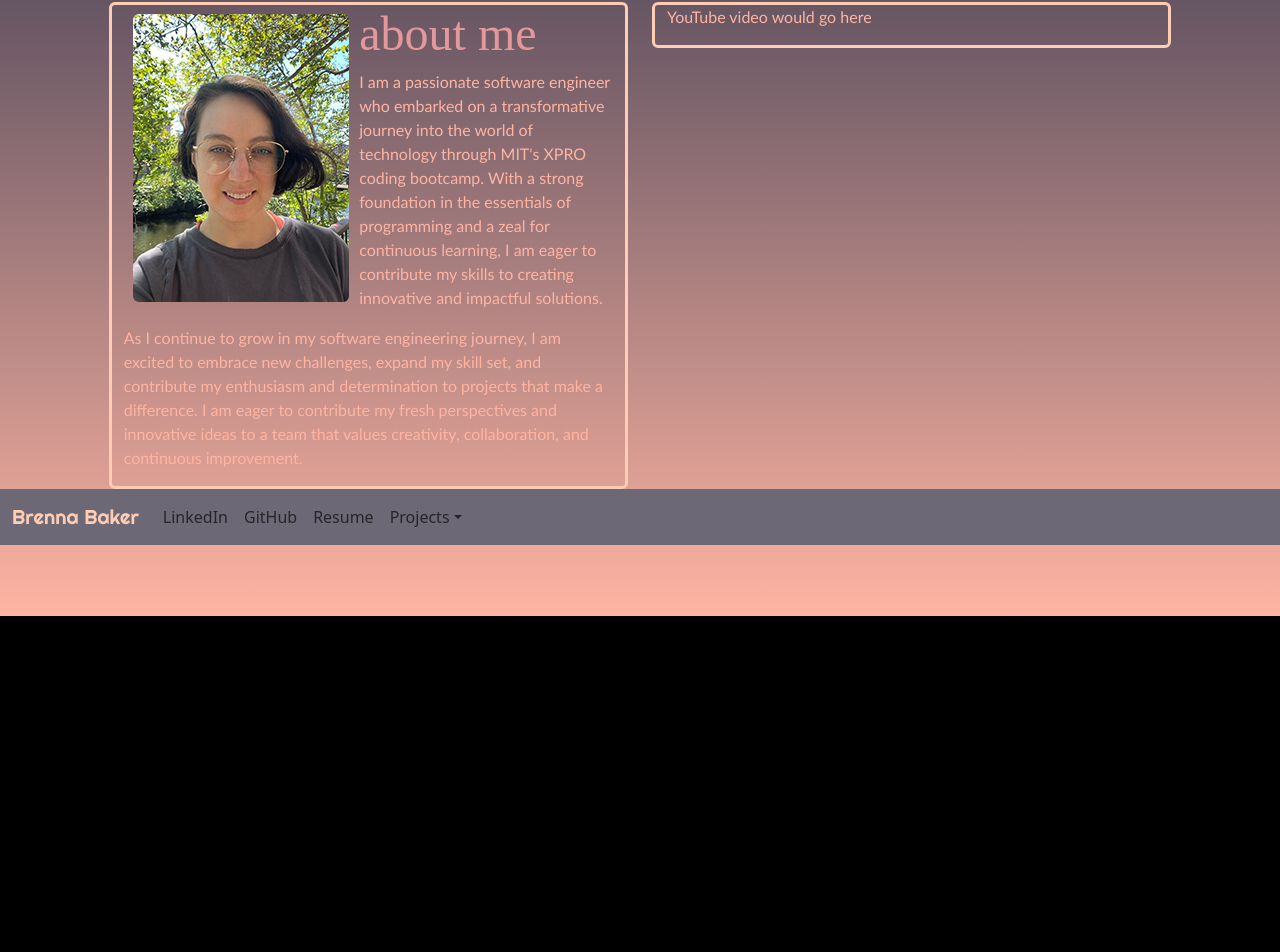
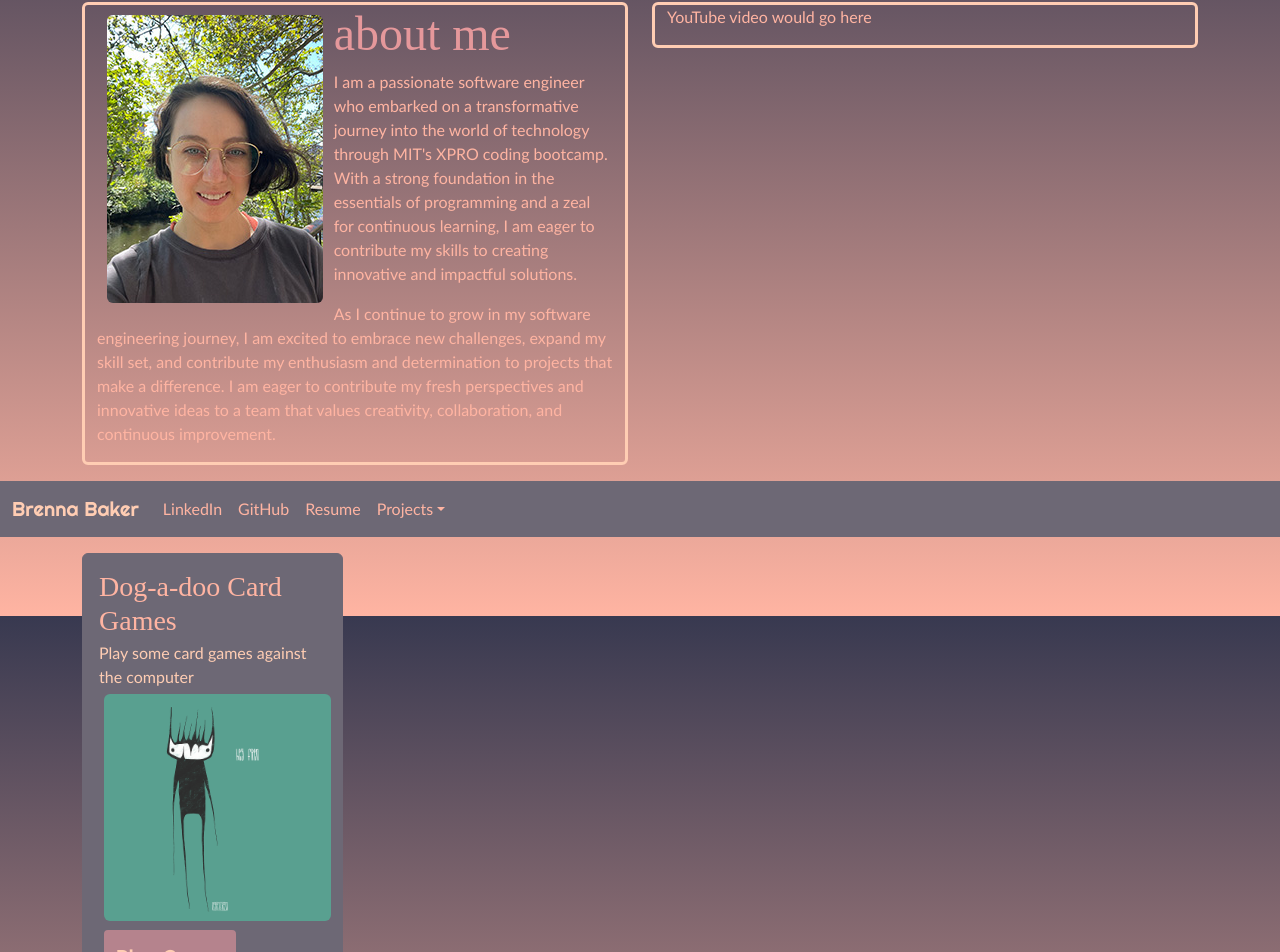
Before and after one commit to itsmebrenbren/brenbrenportfolio, a React (Create React App) app in the folder brenbrenportfolio/: page / in a window 1280 px wide. Shown: the part 184-1136 px from the top of the page. Before the commit the page ends 800 px from the top, so only its background shows below. Built offline with nearby package versions, Linux system fonts and the light colour scheme; a web font is replaced by a local one.

Commit message:
added cards, personalized navbar

```diff
--- a/brenbrenportfolio/src/App.css
+++ b/brenbrenportfolio/src/App.css
@@ -57,3 +57,33 @@ img {
 .menu {
   font-family: righteous;
 }
+
+.navtext {
+  font-family: 'Gill Sans', 'Gill Sans MT', Calibri, 'Trebuchet MS', sans-serif;
+}
+
+.button {
+  background-color: #b5838d;
+  color: #ffcdb3;
+  text-align: center;
+  font-family: righteous;
+  font-size: 20px;
+  width: auto;
+  padding: 10px 10px;
+  border-radius: 4px;
+  border: 2px solid #b5838d;
+  margin: 5px;
+  transition: all 0.5s;
+  cursor: pointer;
+  box-shadow: 0px 0px #ffcdb3;
+}
+
+.button:hover {
+  box-shadow: 0 9px #ffcdb3;
+  transform: translateY(-4px);
+}
+
+.button:active {
+  box-shadow: 0px 0px #ffcdb3;
+  transform: translateY(4px);
+}
--- a/brenbrenportfolio/src/App.js
+++ b/brenbrenportfolio/src/App.js
@@ -2,28 +2,39 @@
 import './App.css';
 import './custom.scss';
 import "bootstrap/dist/js/bootstrap.bundle.min";
+import {
+  Container,
+  Row,
+  Col,
+  Card,
+  CardTitle,
+  CardSubtitle,
+  CardBody,
+  CardText
+} from "reactstrap";
 //container components
-import FluidContainer from './visuals/FluidContainer';
 import Header from './visuals/Header';
-import Row from './visuals/Row';
-import Col from './visuals/Col';
 import Box from './visuals/Box';
 //html components
 import P from './visuals/P';
 import H3 from './visuals/H3';
 import Pic from './Images/PortfolioPic1.jpg';
+import DogPic from './Images/Cat-like fren_4in copy.jpg';
 //navbar
 import Menu from './visuals/Menu';
+//other useful components
+import Button from './visuals/Button';
 
 
 function App() {
   return (
     <div>
-      <FluidContainer>
+      <Container className = "container-fluid pt-3 d-flex justify-content-around">
         <Header></Header>
-      </FluidContainer>
-      <Row>
-        <Col>
+      </Container>
+      <Container>
+        <Row className = "justify-content-around">
+          <Col className = "col-6 justify-content-around">
             <Box>
               <img src = {Pic} className = "img-fluid rounded float-start" alt = "a women smiling"></img>
               <H3>about me</H3>
@@ -44,7 +55,31 @@ function App() {
             </Box>
           </Col>
         </Row>
+      </Container>
+      <Container className = "pt-3"></Container>
       <Menu></Menu>
+      <Container className = "pt-3"></Container>
+      <Container>
+        <Row>
+          <Col className = "justify-content-around">
+            <Card color = "salt-box" className = "border-salt-box">
+              <CardBody>
+                <CardTitle className = "h3 text-wax-flower">Dog-a-doo Card Games</CardTitle>
+                <CardSubtitle className = "p text-romantic">Play some card games against the computer</CardSubtitle>
+                <img src = {DogPic} className = "img-fluid rounded float-start" alt = "cat-like fren says hi"/>
+                <CardText></CardText>
+                <Button>Play Games</Button>
+              </CardBody>
+            </Card>
+          </Col>
+          <Col className = "justify-content-around">
+          </Col>
+          <Col className = "justify-content-around">
+          </Col>
+          <Col className = "justify-content-around">
+          </Col>
+        </Row>
+      </Container>
     </div>
   );
 }
--- /dev/null
+++ b/brenbrenportfolio/src/visuals/Button.jsx
@@ -0,0 +1,5 @@
+export default function Button(props) {
+    return (
+        <button onClick = {props.ratStart} className = "button">{props.children}</button>
+    );
+}
--- a/brenbrenportfolio/src/visuals/Col.jsx
+++ /dev/null
@@ -1,5 +0,0 @@
-export default function Col(props){
-    return(
-        <div className = "col-5 justify-content-start">{ props.children }</div>
-    )
-}
--- a/brenbrenportfolio/src/visuals/FluidContainer.jsx
+++ /dev/null
@@ -1,5 +0,0 @@
-export default function FluidContainer(props) {
-    return (
-        <div className = "container-fluid pt-3 d-flex justify-content-end">{ props.children }</div>
-    )
-}
--- a/brenbrenportfolio/src/visuals/Menu.jsx
+++ b/brenbrenportfolio/src/visuals/Menu.jsx
@@ -35,29 +35,21 @@ export default class Example extends React.Component {
           <Collapse isOpen={this.state.isOpen} navbar>
             <Nav className="ml-auto" navbar>
               <NavItem>
-                <NavLink href="/components/">LinkedIn</NavLink>
+                <NavLink href="#" className = "navtext text-wax-flower">LinkedIn</NavLink>
               </NavItem>
               <NavItem>
-                <NavLink href="#">GitHub</NavLink>
+                <NavLink href="#" className = "navtext text-wax-flower">GitHub</NavLink>
               </NavItem>
               <NavItem>
-                <NavLink href="#">Resume</NavLink>
+                <NavLink href="#" className = "navtext text-wax-flower">Resume</NavLink>
               </NavItem>
               <UncontrolledDropdown nav inNavbar>
-                <DropdownToggle nav caret>
-                  Projects
-                </DropdownToggle>
-                <DropdownMenu right>
-                  <DropdownItem>
-                    Option 1
-                  </DropdownItem>
-                  <DropdownItem>
-                    Option 2
-                  </DropdownItem>
+                <DropdownToggle nav caret className = "navtext text-wax-flower">Projects</DropdownToggle>
+                <DropdownMenu right className = "bg-wax-flower border-wax-flower">
+                  <DropdownItem className = "navtext text-salt-box">Dog-a-doo card games</DropdownItem>
+                  <DropdownItem className = "navtext text-salt-box">Pacman Thing</DropdownItem>
                   <DropdownItem divider />
-                  <DropdownItem>
-                    Reset
-                  </DropdownItem>
+                  <DropdownItem className = "navtext text-salt-box">Reset</DropdownItem>
                 </DropdownMenu>
               </UncontrolledDropdown>
             </Nav>
--- a/brenbrenportfolio/src/visuals/Row.jsx
+++ /dev/null
@@ -1,5 +0,0 @@
-export default function Row(props){
-    return(
-        <div className = "row justify-content-center">{ props.children }</div>
-    )
-}
```
Lines whose indentation alone changed are shown as unchanged.
